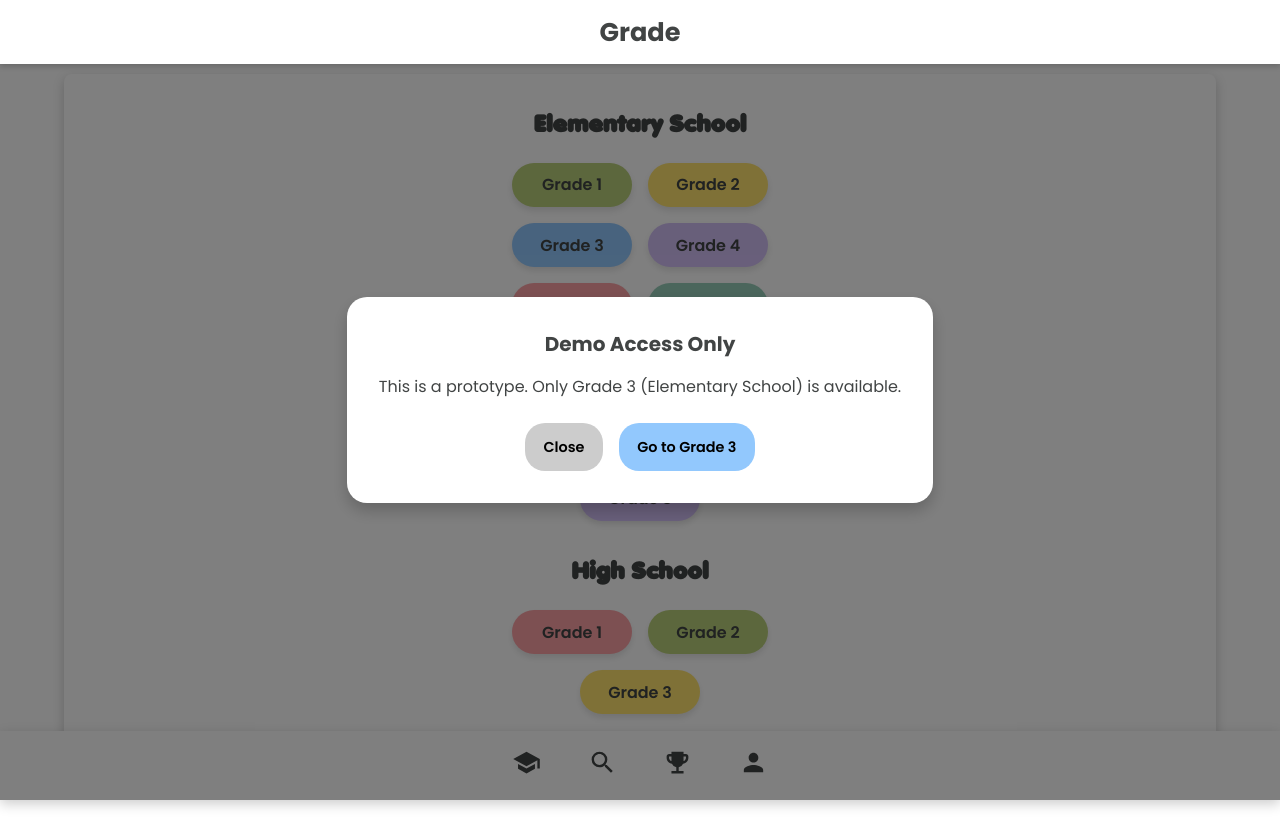
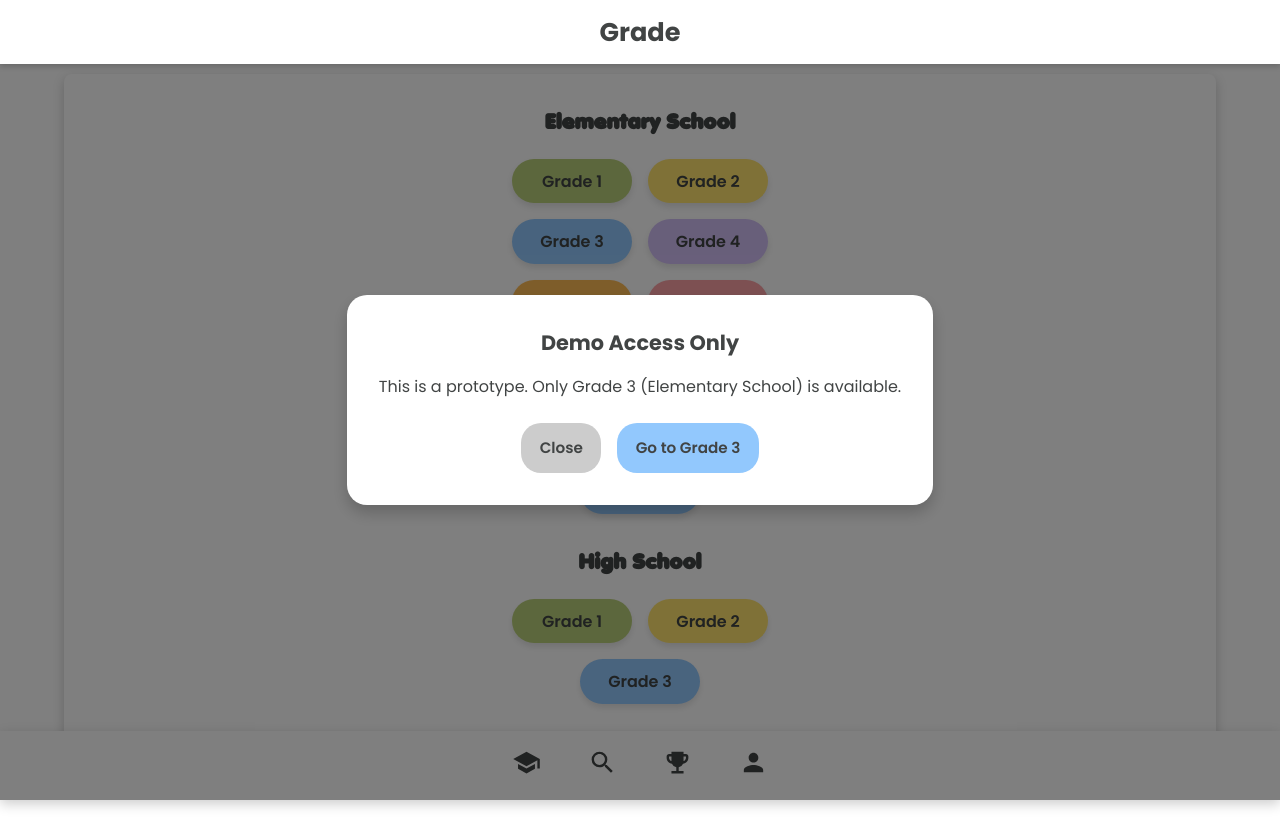
Before and after one commit to LitoKarageorgou/bright-app, a React (Vite) app: page /grade in a window 1280 px wide. Both pictures are taken after a click on the button "Grade 4". Built offline with nearby package versions, Linux system fonts and the light colour scheme.

Commit message:
style: refine font styling for modal and grade selection screen

```diff
--- a/src/components/GradeSelectionScreen.jsx
+++ b/src/components/GradeSelectionScreen.jsx
@@ -59,13 +59,13 @@ const GradeSelectionScreen = () => {
         </div>
         <div className={styles.buttonRow}>
           <button
-            className={`${styles.gradeButton} ${styles.pink}`}
+            className={`${styles.gradeButton} ${styles.orange}`}
             onClick={handleUnavailableGrade}
           >
             Grade 5
           </button>
           <button
-            className={`${styles.gradeButton} ${styles.mint}`}
+            className={`${styles.gradeButton} ${styles.pink}`}
             onClick={handleUnavailableGrade}
           >
             Grade 6
@@ -75,13 +75,13 @@ const GradeSelectionScreen = () => {
         <h3 className={styles.sectionTitle}>Middle School</h3>
         <div className={styles.buttonRow}>
           <button
-            className={`${styles.gradeButton} ${styles.orange}`}
+            className={`${styles.gradeButton} ${styles.green}`}
             onClick={handleUnavailableGrade}
           >
             Grade 1
           </button>
           <button
-            className={`${styles.gradeButton} ${styles.cyan}`}
+            className={`${styles.gradeButton} ${styles.yellow}`}
             onClick={handleUnavailableGrade}
           >
             Grade 2
@@ -89,7 +89,7 @@ const GradeSelectionScreen = () => {
         </div>
         <div className={styles.buttonRow}>
           <button
-            className={`${styles.gradeButton} ${styles.purple}`}
+            className={`${styles.gradeButton} ${styles.blue}`}
             onClick={handleUnavailableGrade}
           >
             Grade 3
@@ -99,13 +99,13 @@ const GradeSelectionScreen = () => {
         <h3 className={styles.sectionTitle}>High School</h3>
         <div className={styles.buttonRow}>
           <button
-            className={`${styles.gradeButton} ${styles.pink}`}
+            className={`${styles.gradeButton} ${styles.green}`}
             onClick={handleUnavailableGrade}
           >
             Grade 1
           </button>
           <button
-            className={`${styles.gradeButton} ${styles.green}`}
+            className={`${styles.gradeButton} ${styles.yellow}`}
             onClick={handleUnavailableGrade}
           >
             Grade 2
@@ -113,7 +113,7 @@ const GradeSelectionScreen = () => {
         </div>
         <div className={styles.buttonRow}>
           <button
-            className={`${styles.gradeButton} ${styles.yellow}`}
+            className={`${styles.gradeButton} ${styles.blue}`}
             onClick={handleUnavailableGrade}
           >
             Grade 3
--- a/src/components/GradeSelectionScreen.module.css
+++ b/src/components/GradeSelectionScreen.module.css
@@ -9,7 +9,7 @@
 
 .sectionTitle {
   font-family: var(--font-primary);
-  font-size: 1.45rem;
+  font-size: 1.3rem;
   margin: 2rem 0 1.4rem;
   color: var(--color-primary-text);
   text-align: center;
@@ -65,3 +65,7 @@
 .mint{
   background-color: var(--color-accent-mint);
 }
+
+.orchid {
+  background-color: var(--color-accent-orchid);
+}
--- a/src/components/Modal.module.css
+++ b/src/components/Modal.module.css
@@ -21,7 +21,7 @@
 }
 
 .title {
-  font-size: 1.25rem;
+  font-size: 1.3rem;
   font-weight: bold;
   margin-bottom: 1rem;
 }
@@ -42,7 +42,8 @@
   background-color: #ccc;
   font-weight: 600;
   border-radius: 20px;
-  font-size: 0.9rem;
+  font-size: 0.95rem;
+  color: var(--color-primary-text);
 }
 
 .primaryButton {
@@ -50,5 +51,6 @@
   background-color: var(--color-accent-blue);
   font-weight: 600;
   border-radius: 20px;
-  font-size: 0.9rem;
+  font-size: 0.95rem;
+  color: var(--color-primary-text);
 }
```
